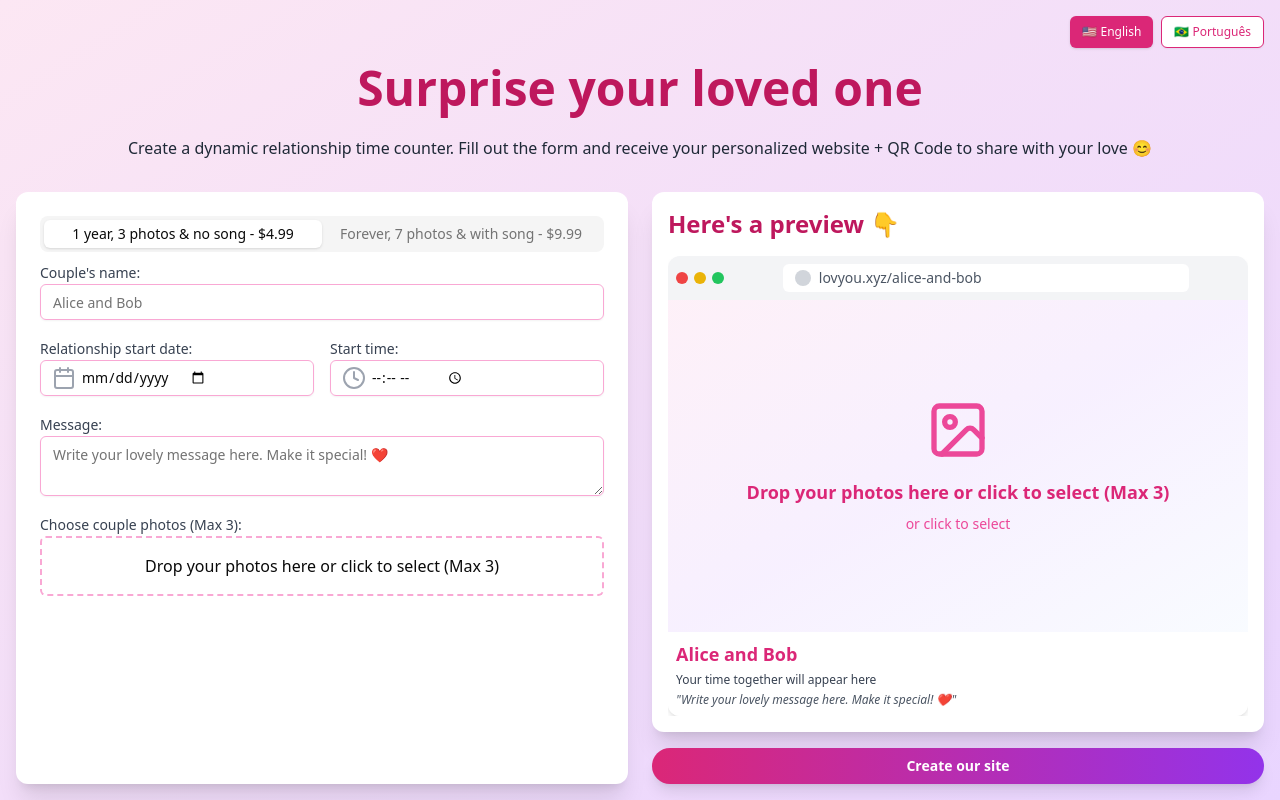
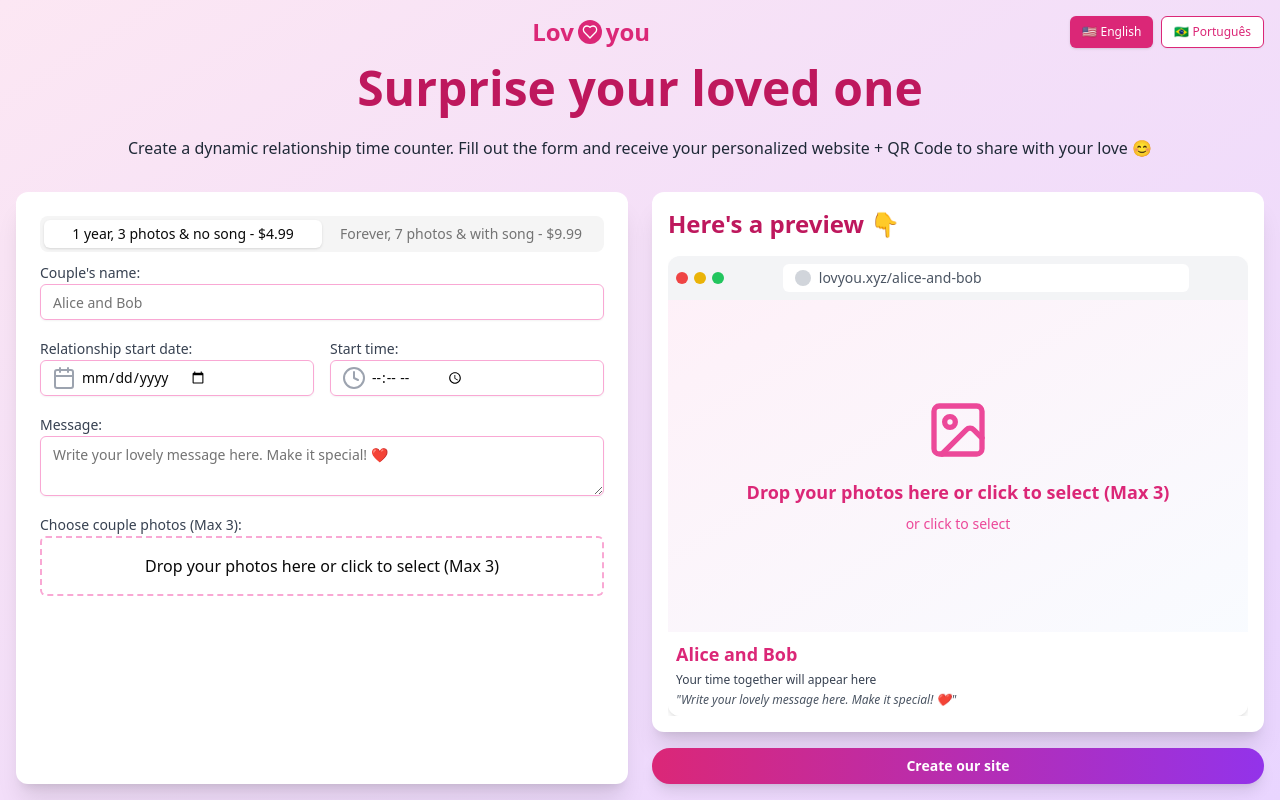
Before and after one commit to spindart/lovyou, a Next.js app: page / in a window 1280 px wide. Built offline with nearby package versions, Linux system fonts and the light colour scheme.

Commit message:
feat: logo

```diff
--- a/src/app/page.tsx
+++ b/src/app/page.tsx
@@ -157,7 +157,7 @@ function Preview({ coupleNames, startDate, startTime, message, imageUrls, youtub
           </div>
         </div>
       </div>
-      <div className="relative flex-grow overflow-hidden bg-gradient-to-br from-pink-200/30 via-purple-300/20 to-blue-200/10">
+      <div className="relative flex-grow overflow-hidden bg-gradient-to-br from-pink-200/30 via-purple-30/20 to-blue-200/10">
         {imageUrls.length > 0 ? (
           <div className="absolute inset-0 flex items-center justify-center">
             <img
@@ -287,7 +287,17 @@ export default function Component() {
       />
       <div className="min-h-screen bg-gradient-to-br from-pink-100 to-purple-200 p-4 flex flex-col">
         <div className="container mx-auto max-w-7xl flex-grow flex flex-col">
-          <div className="flex justify-end mb-4 space-x-2">
+          <div className="flex justify-between items-center mb-4">
+            <div className="w-24"> {/* Espaço vazio à esquerda para balancear o layout */}
+            </div>
+            <div className="flex items-center space-x-1">
+              <span className="text-2xl font-bold text-pink-600">Lov</span>
+              <div className="bg-pink-600 rounded-full p-1">
+                <Heart className="text-white" size={16} />
+              </div>
+              <span className="text-2xl font-bold text-pink-600">you</span>
+            </div>
+            <div className="flex space-x-2">
               <Button
                 variant={lang === 'en' ? "default" : "outline"}
                 size="sm"
@@ -304,7 +314,7 @@ export default function Component() {
               >
                 🇧🇷 Português
               </Button>
-
+            </div>
           </div>
           <h1 className="text-4xl md:text-5xl font-bold text-center mb-6 text-pink-700">{t.title}</h1>
           <p className="text-center mb-8 text-gray-800">{t.subtitle}</p>
```
Lines whose indentation alone changed are shown as unchanged.
